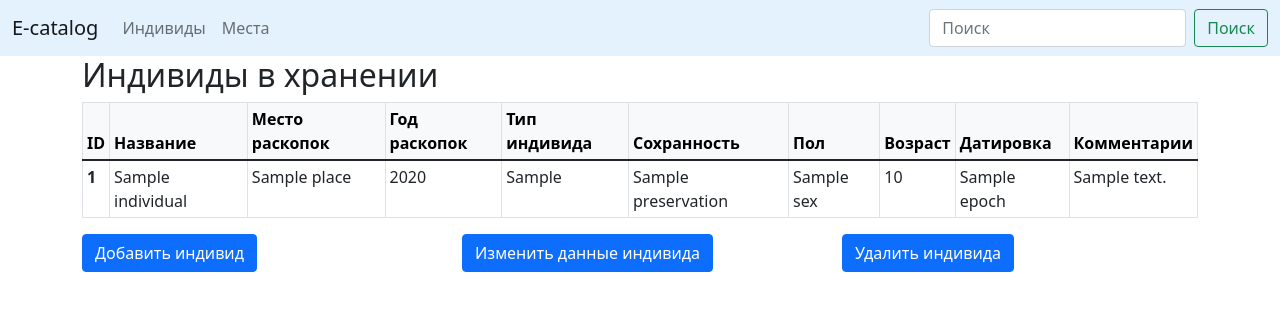
After one commit to E-catalog/frontend, a Flask app: template frontend/templates/individuals/all_individuals.html in a window 1280 px wide. The commit adds this page. Shown: the top 311 px of the page. Run offline with Flask 2, Linux system fonts and the light colour scheme; the template is opened without the code that fills it: most values are stand-ins (such as "Sample title", 1, 10 or a date in 2020).

Commit message:
feature: added a template for individuals page, added link to it to navbar

```diff
--- a/frontend/app.py
+++ b/frontend/app.py
@@ -20,6 +20,19 @@ def render_main_page():
     places = client.places.get_all()
     return render_template(
         'main_page.html',
+        title=title,
+        individuals=[item.dict() for item in individuals],
+        places=[item.dict() for item in places],
+    )
+
+
+@app.route('/individuals')
+def render_individuals_page():
+    title = 'Электронный каталог хранения'
+    individuals = client.individuals.get_all()
+    places = client.places.get_all()
+    return render_template(
+        'individuals/all_individuals.html',
         title=title,
         individuals=[item.dict() for item in individuals],
         places=[item.dict() for item in places],
@@ -56,7 +69,7 @@ def add_individual():
         abort(HTTPStatus.BAD_REQUEST, 'Неверный тип данных в запросе')
 
     client.individuals.add(payload)
-    return redirect(url_for('render_main_page'))
+    return redirect(url_for('render_individuals_page'))
 
 
 @app.route('/individuals/update/', methods=['POST'])
@@ -71,7 +84,7 @@ def update_individual():
         abort(HTTPStatus.BAD_REQUEST, 'Неверный тип данных в запросе')
 
     client.individuals.update(uid=form_data['uid'], payload=payload)
-    return redirect(url_for('render_main_page'))
+    return redirect(url_for('render_individuals_page'))
 
 
 @app.route('/individuals/delete/', methods=['POST'])
@@ -82,7 +95,7 @@ def delete_individual():
 
     id_from_form = form_data['uid']
     client.individuals.delete(id_from_form)
-    return render_main_page()
+    return redirect(url_for('render_individuals_page'))
 
 
 @app.route('/places/add/', methods=['POST'])
--- a/frontend/templates/base.html
+++ b/frontend/templates/base.html
@@ -12,17 +12,17 @@
     <body>
         <nav class="navbar navbar-expand-lg navbar-light" style="background-color: #e3f2fd;">
             <div class="container-fluid">
-                <a class="navbar-brand" href="#">E-catalog</a>
+                <a class="navbar-brand" href="/">E-catalog</a>
                 <button class="navbar-toggler" type="button" data-bs-toggle="collapse" data-bs-target="#navbarSupportedContent" aria-controls="navbarSupportedContent" aria-expanded="false" aria-label="Переключатель навигации">
                     <span class="navbar-toggler-icon"></span>
                 </button>
             <div class="collapse navbar-collapse" id="navbarSupportedContent">
                 <ul class="navbar-nav me-auto mb-2 mb-lg-0">
                     <li class="nav-item">
-                        <a class="nav-link active" aria-current="page" href="#">Главная</a>
+                        <a class="nav-link" aria-current="page" href="/individuals">Индивиды</a>
                     </li>
                     <li class="nav-item">
-                        <a class="nav-link" href="#">Ссылка</a>
+                        <a class="nav-link" href="/places">Места</a>
                     </li>
                 </ul>
                 <form class="d-flex">
--- /dev/null
+++ b/frontend/templates/individuals/all_individuals.html
@@ -0,0 +1,54 @@
+{% extends "base.html" %}
+
+{% block content %}
+<div class="container">
+    <h2>Индивиды в хранении</h2>
+    <table class="table table-bordered table-hover table-sm">
+      <thead class="table-light">
+        <tr>
+          <th scope="col">ID</th>
+          <th scope="col">Название</th>
+          <th scope="col">Место раскопок</th>
+          <th scope="col">Год раскопок</th>
+          <th scope="col">Тип индивида</th>
+          <th scope="col">Сохранность</th>
+          <th scope="col">Пол</th>
+          <th scope="col">Возраст</th>
+          <th scope="col">Датировка</th>
+          <th scope="col">Комментарии</th>
+        </tr>
+      </thead>
+      <tbody>
+          {% for individual in individuals %}
+          <tr>
+              <th scope="row">{{ individual.uid }}</th>
+              <td>{{ individual.name }}</td>
+              <td>{{ individual.links['place']['name'] }}</td>
+              <td>{{ individual.year_of_excavation }}</td>
+              <td>{{ individual.individual_type }}</td>
+              <td>{{ individual.preservation }}</td>
+              <td>{{ individual.sex }}</td>
+              <td>{{ individual.age }}</td>
+              <td>{{ individual.epoch }}</td>
+              <td>{{ individual.comments }}</td>
+          </tr>
+          {% endfor %}
+      </tbody>
+    </table>
+    <div class="row">
+        <div class="col-4">
+            <button type="button" class="btn btn-primary" data-bs-toggle="modal" data-bs-target="#AddIndividualModal">Добавить индивид</button>
+            {% include 'individuals/add_individual.html' %}
+        </div>
+        <div class="col-4">
+            <button type="button" class="btn btn-primary" data-bs-toggle="modal" data-bs-target="#GetIndividualModal">Изменить данные индивида</button>
+            {% include 'individuals/get_individual_modal.html' %}
+            {% include 'individuals/update_individual_modal.html' %}
+        </div>
+        <div class="col-4">
+            <button type="button" class="btn btn-primary" data-bs-toggle="modal" data-bs-target="#DeleteIndividualModal">Удалить индивида</button>
+            {% include 'individuals/delete_individual_modal.html' %}
+        </div>
+    </div>
+</div>
+{% endblock %}
```
